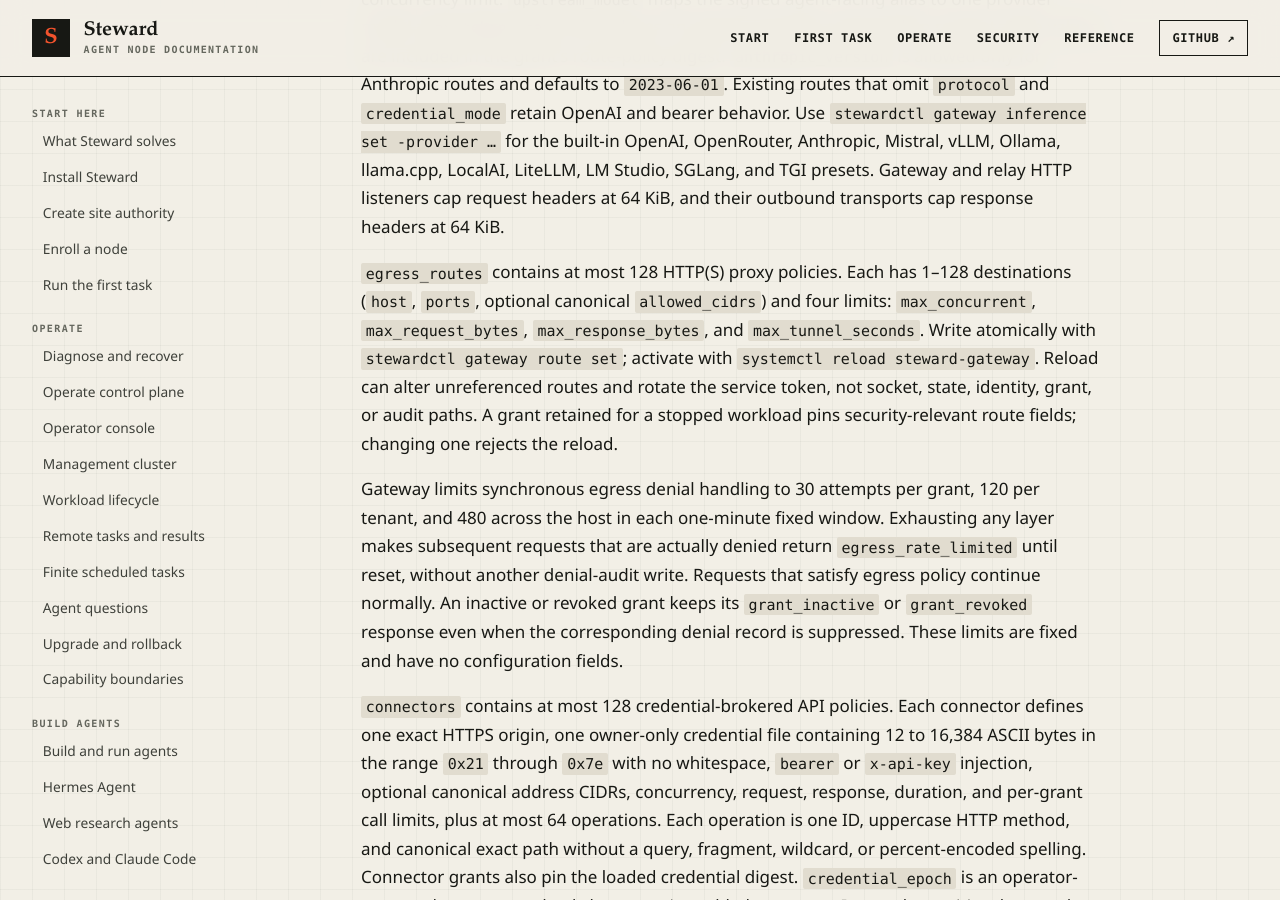
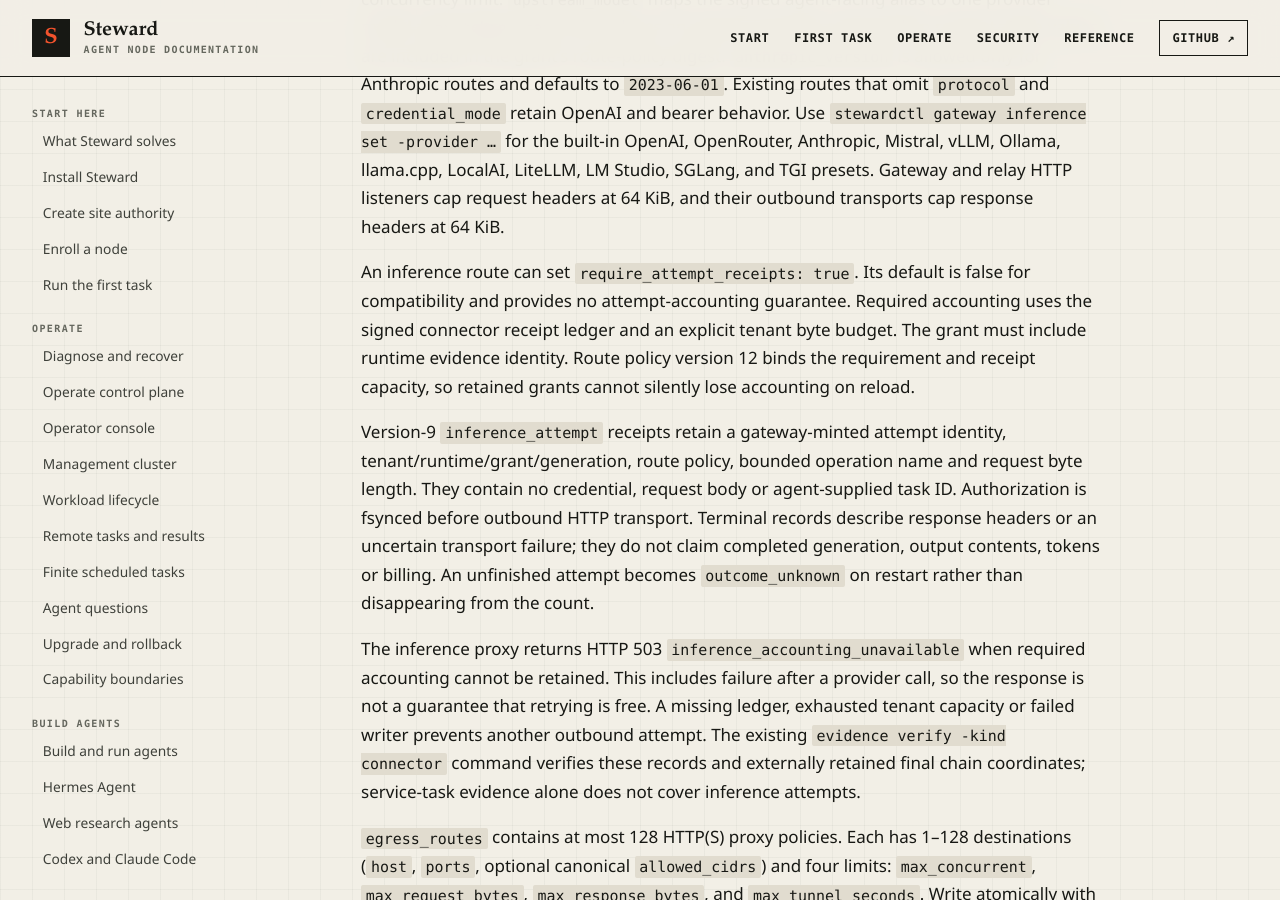
Before and after one commit to hardrails/steward, a Jekyll site: the page built from docs/reference/configuration.md, in a window 1280 px wide and 900 px high, scrolled down 20519 px. Built offline with Jekyll 4.4.1, drawn with Linux system fonts in a browser that asks for light colours.

Commit message:
Document inference accounting guarantees and qualification limits
Constraint: Reuse the native signed ledger; do not equate attempts, tasks, completed generations, or provider invoices.

Confidence: high

Not-tested: Changed runtime source still requires fresh native qualification before release.

```diff
--- a/docs/reference/configuration.md
+++ b/docs/reference/configuration.md
@@ -605,6 +605,29 @@ LocalAI, LiteLLM, LM Studio, SGLang, and TGI presets. Gateway and relay HTTP
 listeners cap request headers at 64 KiB, and their outbound transports cap response
 headers at 64 KiB.
 
+An inference route can set `require_attempt_receipts: true`. Its default is false
+for compatibility and provides no attempt-accounting guarantee. Required
+accounting uses the signed connector receipt ledger and an explicit tenant byte
+budget. The grant must include runtime evidence identity. Route policy version
+12 binds the requirement and receipt capacity, so retained grants cannot silently
+lose accounting on reload.
+
+Version-9 `inference_attempt` receipts retain a gateway-minted attempt identity,
+tenant/runtime/grant/generation, route policy, bounded operation name and request
+byte length. They contain no credential, request body or agent-supplied task ID.
+Authorization is fsynced before outbound HTTP transport. Terminal records describe
+response headers or an uncertain transport failure; they do not claim completed
+generation, output contents, tokens or billing. An unfinished attempt becomes
+`outcome_unknown` on restart rather than disappearing from the count.
+
+The inference proxy returns HTTP 503 `inference_accounting_unavailable` when
+required accounting cannot be retained. This includes failure after a provider
+call, so the response is not a guarantee that retrying is free. A missing ledger,
+exhausted tenant capacity or failed writer prevents another outbound attempt.
+The existing `evidence verify -kind connector` command verifies these records and
+externally retained final chain coordinates; service-task evidence alone does not
+cover inference attempts.
+
 `egress_routes` contains at most 128 HTTP(S) proxy policies. Each has 1–128
 destinations (`host`, `ports`, optional canonical `allowed_cidrs`) and four limits:
 `max_concurrent`, `max_request_bytes`, `max_response_bytes`, and
```
Also changed, not shown: docs/decisions/0084-reuse-network-receipts-for-inference-attempts.md (added, +48 -0 lines), docs/guides/inference.md (+9 -0 lines), openapi/steward-gateway.v1.yaml (+10 -0 lines), README.md.
